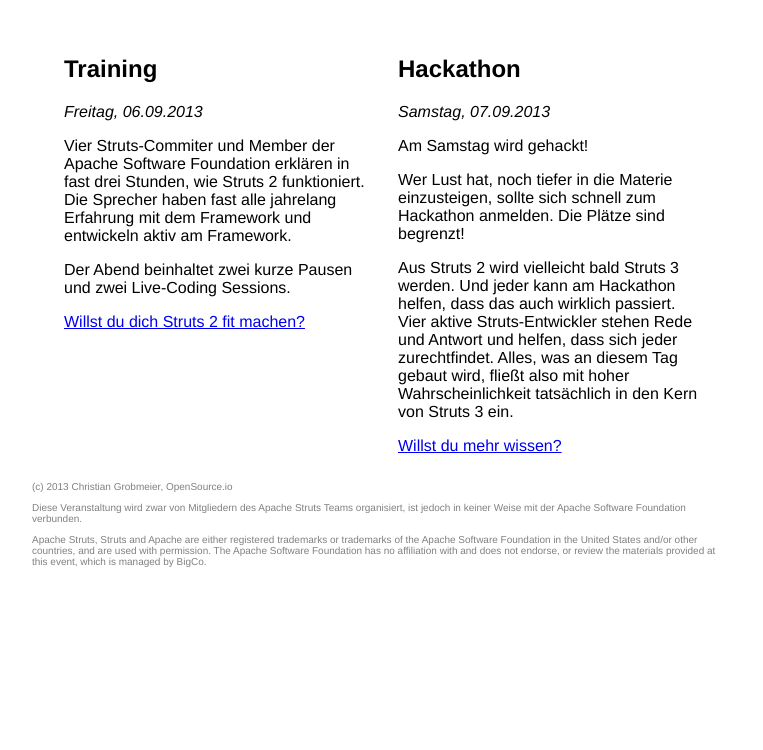
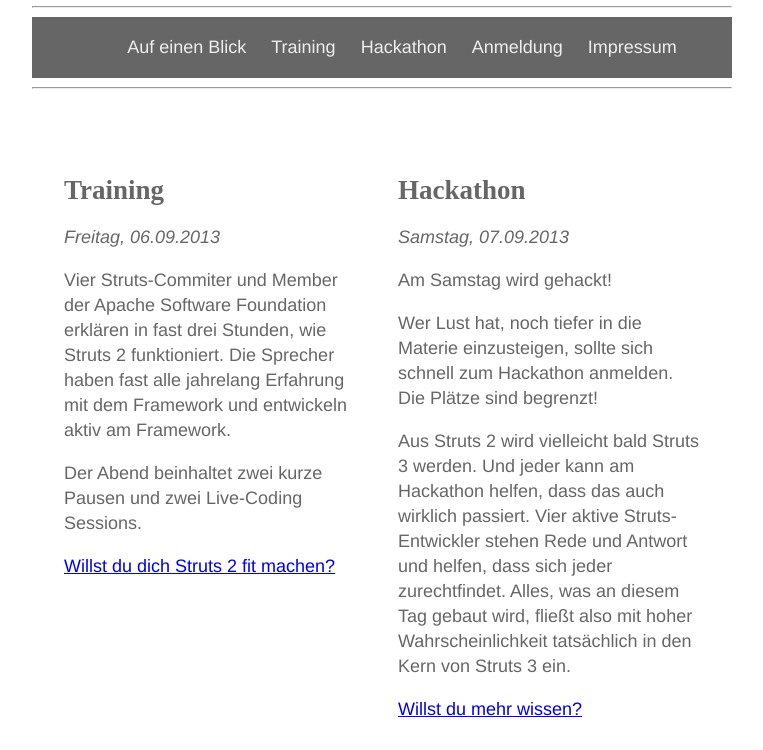
Before and after one commit to grobmeier/strutsathon2013, a plain HTML site: page index.html in a window 1280 px wide. Shown: the part 265-1015 px from the top of the page, without its empty margins (258-1021 px from the left). Before the commit the page ends 832 px from the top, so only its background shows below. Drawn offline with nearby package versions, Linux system fonts and the light colour scheme; a web font is replaced by a local one.

Commit message:
some typography

```diff
--- a/css/style.css
+++ b/css/style.css
@@ -1,10 +1,32 @@
 body {
-	font-family: Helvetica, Arial, Verdana;
+	font-family: PT Sans, Helvetica, Arial, Verdana;
 	height: 100%;
+
+	font-size: 18px;
+	line-height: 25px;
+	color: #666666;
+}
+
+h1, h2, h3 {
+	font-family: 'Jacques Francois', serif;
+}
+
+h2, h3 {
+	margin-top: 40px;
+}
+
+.c80 {
+	max-width: 400px;
+}
+
+.brand h1 {
+	font-size: 70px;
 }
 
 .brand {
 	text-align: center;
+	font-size: 22px;
+	line-height: 29px;
 }
 
 .social {
@@ -29,6 +51,10 @@
 	display: none;
 }
 
+.menuSection {
+	background-color: #666666;
+}
+
 .menu {
 	list-style-type: none;
 	text-align: center;
@@ -37,7 +63,14 @@
 .menu li {
 	display: inline;
 	padding: 10px 10px 10px 10px;
+	text-decoration: none;
 }
+
+.menu li a {
+	text-decoration: none;
+	color: #eeeeee;
+}
+
 
 social {
 	padding: 100px;
@@ -50,13 +83,12 @@
 
 .speaker-img {
 	float: left;
-	margin-right: 20px;
-}
-
-.speaker-text {
+	margin-right: 50px;
 }
 
 footer {
+	margin-top: 40px;
 	color: gray;
 	font-size: 10px;
+	line-height: 17px;
 }
--- a/index.html
+++ b/index.html
@@ -1,6 +1,8 @@
 <html>
 <head>
 	<title>Strutsathon 2013 - Präsentationen und Struts-Hacking</title>
+
+	<link href='http://fonts.googleapis.com/css?family=Jacques+Francois' rel='stylesheet' type='text/css'>
 	<link rel="stylesheet" href="css/fluidable/fluidable.css" type="text/css" />
 	<link rel="stylesheet" href="css/style.css" type="text/css" />
 </head>
@@ -26,12 +28,12 @@
 			<div class="col-full">
 				<div class="col-content">
 					<ul class="menu">
-						<li><a data-target="#overview">Auf einen Blick</a></li>
-						<li><a data-target="#training">Training</a></li>
-						<li><a data-target="#strutsathon">Hackathon</a></li>
-						<li><a data-target="#joinus">Anmeldung</a></li>
+						<li><a href="#" data-target="#overview">Auf einen Blick</a></li>
+						<li><a href="#" data-target="#training">Training</a></li>
+						<li><a href="#" data-target="#strutsathon">Hackathon</a></li>
+						<li><a href="#" data-target="#joinus">Anmeldung</a></li>
 						<!--<li><a data-target="#faq">FAQ</a></li>-->
-						<li><a data-target="#imprint">Impressum</a></li>
+						<li><a href="#" data-target="#imprint">Impressum</a></li>
 					</ul>
 				</div>
 			</div>
@@ -131,13 +133,13 @@
 	</section>
 
 	<footer>
-		<p>(c) 2013 Christian Grobmeier, OpenSource.io</p>
+		<p>(c) 2013 Christian Grobmeier, opensource.io</p>
 	<p>
 		Diese Veranstaltung wird zwar von Mitgliedern des Apache Struts Teams organisiert, ist jedoch in keiner Weise
 		mit der Apache Software Foundation verbunden.
 	</p>
 
-<p>Apache Struts, Struts and Apache are either registered trademarks or trademarks of the Apache Software Foundation in the United States and/or other countries, and are used with permission. The Apache Software Foundation has no affiliation with and does not endorse, or review the materials provided at this event, which is managed by BigCo.</p>
+<p>Apache Struts, Struts and Apache are either registered trademarks or trademarks of the Apache Software Foundation in the United States and/or other countries, and are used with permission. The Apache Software Foundation has no affiliation with and does not endorse, or review the materials provided at this event, which is managed by opensource.io.</p>
 
 	</footer>
 </div>
```
Also changed, not shown: partials/de/strutsathon.html (+24 -12 lines), partials/de/training.html (+13 -3 lines).
